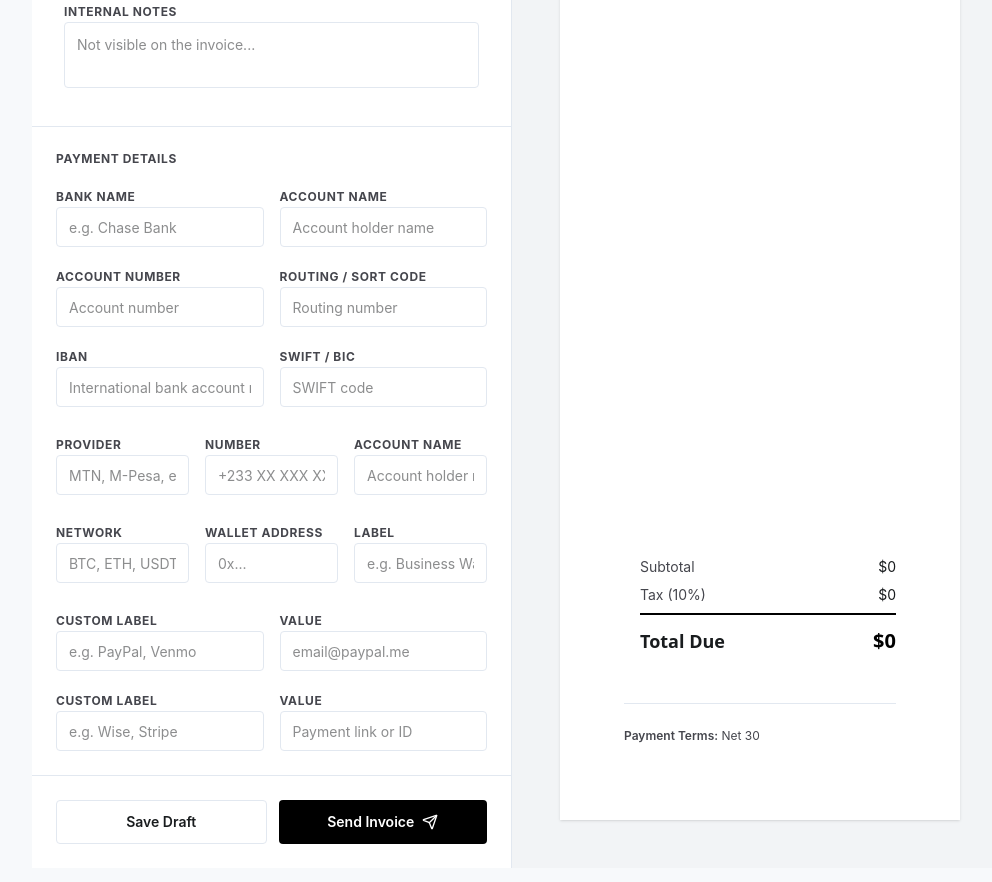
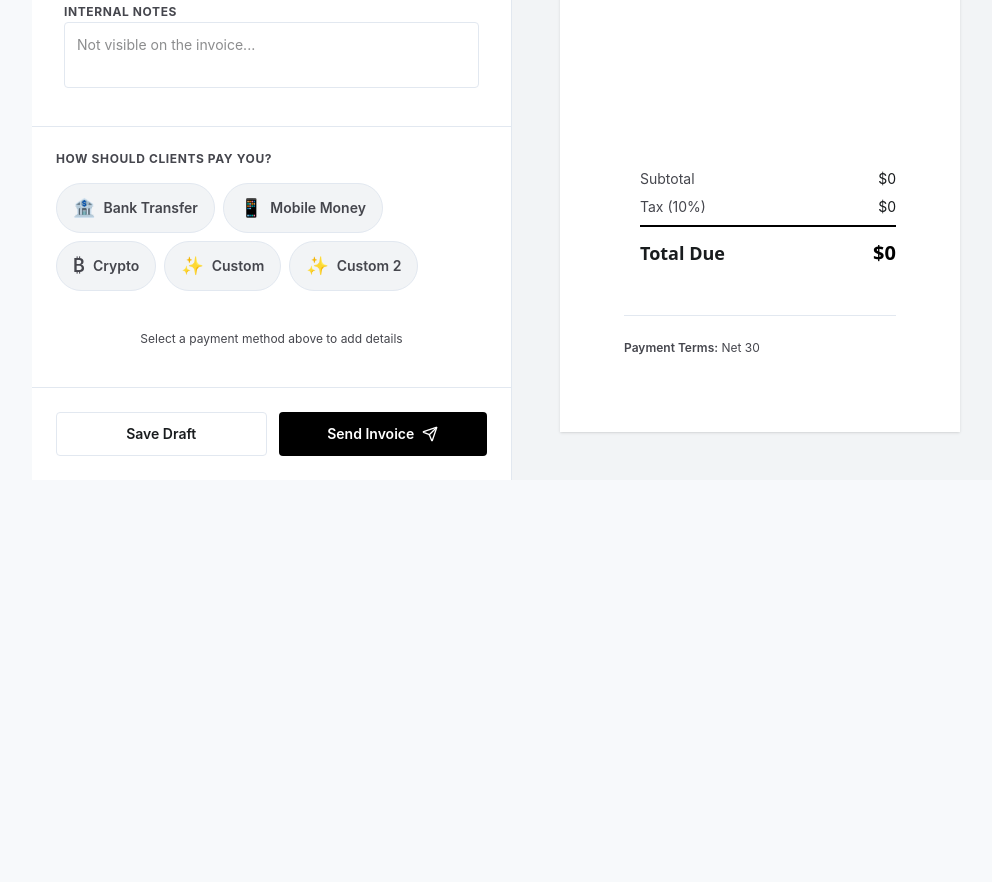
Before and after one commit to jorgeeyy/Invoice-Studio, a React (Vite) app in the folder frontend/: page /invoices/create in a window 1280 px wide. Shown: the part 1060-1942 px from the top of the page, without its empty margins (240-1232 px from the left). After the commit the page ends 1572 px from the top, so only its background shows below. Built offline with nearby package versions, Linux system fonts and the light colour scheme.

Commit message:
feat: refactor payment method handling in CreateInvoice component

```diff
--- a/frontend/src/pages/invoices/CreateInvoice.tsx
+++ b/frontend/src/pages/invoices/CreateInvoice.tsx
@@ -58,22 +58,14 @@ export function CreateInvoice() {
   const [notes, setNotes] = useState('');
   const [internalNotes, setInternalNotes] = useState('');
   const [paymentTerms, setPaymentTerms] = useState('Net 30');
-  const [bankName, setBankName] = useState('');
-  const [bankAccountName, setBankAccountName] = useState('');
-  const [bankAccountNumber, setBankAccountNumber] = useState('');
-  const [bankRoutingNumber, setBankRoutingNumber] = useState('');
-  const [bankIban, setBankIban] = useState('');
-  const [bankSwift, setBankSwift] = useState('');
-  const [momoProvider, setMomoProvider] = useState('');
-  const [momoNumber, setMomoNumber] = useState('');
-  const [momoName, setMomoName] = useState('');
-  const [cryptoNetwork, setCryptoNetwork] = useState('');
-  const [cryptoAddress, setCryptoAddress] = useState('');
-  const [cryptoLabel, setCryptoLabel] = useState('');
-  const [customPayment1Label, setCustomPayment1Label] = useState('');
-  const [customPayment1Value, setCustomPayment1Value] = useState('');
-  const [customPayment2Label, setCustomPayment2Label] = useState('');
-  const [customPayment2Value, setCustomPayment2Value] = useState('');
+  const [activePaymentMethods, setActivePaymentMethods] = useState<Set<string>>(new Set());
+  const [paymentData, setPaymentData] = useState({
+    bank: { name: '', accountName: '', accountNumber: '', routingNumber: '', iban: '', swift: '' },
+    momo: { provider: '', number: '', name: '' },
+    crypto: { network: '', address: '', label: '' },
+    custom1: { label: '', value: '' },
+    custom2: { label: '', value: '' },
+  });
   const [discount, setDiscount] = useState('0');
   const [discountType, setDiscountType] = useState<DiscountType>('percentage');
   const [taxRate, setTaxRate] = useState('10');
@@ -104,6 +96,25 @@ export function CreateInvoice() {
     const newItems = [...items];
     newItems[index] = { ...newItems[index], [field]: value };
     setItems(newItems);
+  };
+
+  const togglePaymentMethod = (method: string) => {
+    setActivePaymentMethods((prev) => {
+      const next = new Set(prev);
+      if (next.has(method)) {
+        next.delete(method);
+      } else {
+        next.add(method);
+      }
+      return next;
+    });
+  };
+
+  const updatePaymentData = (method: string, field: string, value: string) => {
+    setPaymentData((prev) => ({
+      ...prev,
+      [method]: { ...prev[method as keyof typeof prev], [field]: value },
+    }));
   };
 
   const subtotal = items.reduce((sum, item) => {
@@ -489,197 +500,115 @@ export function CreateInvoice() {
 
           {/* Payment Details */}
           <div className="p-6 border-t border-border-subtle">
-            <h3 className="text-xs font-bold text-on-surface-variant uppercase tracking-wider mb-4">Payment Details</h3>
+            <h3 className="text-xs font-bold text-on-surface-variant uppercase tracking-wider mb-4">How should clients pay you?</h3>
 
-            {/* Bank Transfer */}
-            <div className="space-y-4 mb-6">
-              <div className="grid grid-cols-2 gap-4">
-                <div className="space-y-2">
-                  <label className="text-xs font-bold text-on-surface-variant uppercase tracking-wider">Bank Name</label>
-                  <input
-                    type="text"
-                    value={bankName}
-                    onChange={(e) => setBankName(e.target.value)}
-                    className="w-full h-10 border border-border-subtle rounded px-3 text-sm bg-surface-container-lowest"
-                    placeholder="e.g. Chase Bank"
-                  />
+            {/* Payment Method Selector */}
+            <div className="flex flex-wrap gap-2 mb-6">
+              {[
+                { id: 'bank', label: 'Bank Transfer', icon: '🏦' },
+                { id: 'momo', label: 'Mobile Money', icon: '📱' },
+                { id: 'crypto', label: 'Crypto', icon: '₿' },
+                { id: 'custom1', label: 'Custom', icon: '✨' },
+                { id: 'custom2', label: 'Custom 2', icon: '✨' },
+              ].map((method) => (
+                <button
+                  key={method.id}
+                  type="button"
+                  onClick={() => togglePaymentMethod(method.id)}
+                  className={`flex items-center gap-2 px-4 py-2.5 rounded-full text-sm font-semibold transition-all ${
+                    activePaymentMethods.has(method.id)
+                      ? 'bg-secondary text-on-secondary shadow-md scale-105'
+                      : 'bg-surface-container-low text-on-surface-variant hover:bg-surface-container border border-border-subtle'
+                  }`}
+                >
+                  <span className="text-lg">{method.icon}</span>
+                  {method.label}
+                  {activePaymentMethods.has(method.id) && (
+                    <span className="ml-1 w-5 h-5 bg-white/20 rounded-full flex items-center justify-center text-xs">✓</span>
+                  )}
+                </button>
+              ))}
+            </div>
+
+            {/* Bank Transfer Fields */}
+            {activePaymentMethods.has('bank') && (
+              <div className="bg-surface-container-low rounded-xl p-4 mb-4 border border-border-subtle animate-in slide-in-from-top-2 duration-200">
+                <div className="flex items-center gap-2 mb-4">
+                  <span className="text-xl">🏦</span>
+                  <span className="font-semibold text-sm">Bank Transfer Details</span>
                 </div>
-                <div className="space-y-2">
-                  <label className="text-xs font-bold text-on-surface-variant uppercase tracking-wider">Account Name</label>
-                  <input
-                    type="text"
-                    value={bankAccountName}
-                    onChange={(e) => setBankAccountName(e.target.value)}
-                    className="w-full h-10 border border-border-subtle rounded px-3 text-sm bg-surface-container-lowest"
-                    placeholder="Account holder name"
-                  />
+                <div className="grid grid-cols-2 gap-3">
+                  <input type="text" value={paymentData.bank.name} onChange={(e) => updatePaymentData('bank', 'name', e.target.value)} className="h-10 border border-border-subtle rounded-lg px-3 text-sm bg-surface-container-lowest" placeholder="Bank name" />
+                  <input type="text" value={paymentData.bank.accountName} onChange={(e) => updatePaymentData('bank', 'accountName', e.target.value)} className="h-10 border border-border-subtle rounded-lg px-3 text-sm bg-surface-container-lowest" placeholder="Account name" />
+                  <input type="text" value={paymentData.bank.accountNumber} onChange={(e) => updatePaymentData('bank', 'accountNumber', e.target.value)} className="h-10 border border-border-subtle rounded-lg px-3 text-sm bg-surface-container-lowest" placeholder="Account number" />
+                  <input type="text" value={paymentData.bank.routingNumber} onChange={(e) => updatePaymentData('bank', 'routingNumber', e.target.value)} className="h-10 border border-border-subtle rounded-lg px-3 text-sm bg-surface-container-lowest" placeholder="Routing / Sort code" />
+                  <input type="text" value={paymentData.bank.iban} onChange={(e) => updatePaymentData('bank', 'iban', e.target.value)} className="h-10 border border-border-subtle rounded-lg px-3 text-sm bg-surface-container-lowest" placeholder="IBAN (optional)" />
+                  <input type="text" value={paymentData.bank.swift} onChange={(e) => updatePaymentData('bank', 'swift', e.target.value)} className="h-10 border border-border-subtle rounded-lg px-3 text-sm bg-surface-container-lowest" placeholder="SWIFT / BIC (optional)" />
                 </div>
               </div>
-              <div className="grid grid-cols-2 gap-4">
-                <div className="space-y-2">
-                  <label className="text-xs font-bold text-on-surface-variant uppercase tracking-wider">Account Number</label>
-                  <input
-                    type="text"
-                    value={bankAccountNumber}
-                    onChange={(e) => setBankAccountNumber(e.target.value)}
-                    className="w-full h-10 border border-border-subtle rounded px-3 text-sm bg-surface-container-lowest"
-                    placeholder="Account number"
-                  />
+            )}
+
+            {/* Mobile Money Fields */}
+            {activePaymentMethods.has('momo') && (
+              <div className="bg-surface-container-low rounded-xl p-4 mb-4 border border-border-subtle animate-in slide-in-from-top-2 duration-200">
+                <div className="flex items-center gap-2 mb-4">
+                  <span className="text-xl">📱</span>
+                  <span className="font-semibold text-sm">Mobile Money Details</span>
                 </div>
-                <div className="space-y-2">
-                  <label className="text-xs font-bold text-on-surface-variant uppercase tracking-wider">Routing / Sort Code</label>
-                  <input
-                    type="text"
-                    value={bankRoutingNumber}
-                    onChange={(e) => setBankRoutingNumber(e.target.value)}
-                    className="w-full h-10 border border-border-subtle rounded px-3 text-sm bg-surface-container-lowest"
-                    placeholder="Routing number"
-                  />
+                <div className="grid grid-cols-3 gap-3">
+                  <input type="text" value={paymentData.momo.provider} onChange={(e) => updatePaymentData('momo', 'provider', e.target.value)} className="h-10 border border-border-subtle rounded-lg px-3 text-sm bg-surface-container-lowest" placeholder="MTN, M-Pesa..." />
+                  <input type="text" value={paymentData.momo.number} onChange={(e) => updatePaymentData('momo', 'number', e.target.value)} className="h-10 border border-border-subtle rounded-lg px-3 text-sm bg-surface-container-lowest" placeholder="+233 XX XXX XXXX" />
+                  <input type="text" value={paymentData.momo.name} onChange={(e) => updatePaymentData('momo', 'name', e.target.value)} className="h-10 border border-border-subtle rounded-lg px-3 text-sm bg-surface-container-lowest" placeholder="Account name" />
                 </div>
               </div>
-              <div className="grid grid-cols-2 gap-4">
-                <div className="space-y-2">
-                  <label className="text-xs font-bold text-on-surface-variant uppercase tracking-wider">IBAN</label>
-                  <input
-                    type="text"
-                    value={bankIban}
-                    onChange={(e) => setBankIban(e.target.value)}
-                    className="w-full h-10 border border-border-subtle rounded px-3 text-sm bg-surface-container-lowest"
-                    placeholder="International bank account number"
-                  />
+            )}
+
+            {/* Crypto Fields */}
+            {activePaymentMethods.has('crypto') && (
+              <div className="bg-surface-container-low rounded-xl p-4 mb-4 border border-border-subtle animate-in slide-in-from-top-2 duration-200">
+                <div className="flex items-center gap-2 mb-4">
+                  <span className="text-xl">₿</span>
+                  <span className="font-semibold text-sm">Crypto Wallet Details</span>
                 </div>
-                <div className="space-y-2">
-                  <label className="text-xs font-bold text-on-surface-variant uppercase tracking-wider">SWIFT / BIC</label>
-                  <input
-                    type="text"
-                    value={bankSwift}
-                    onChange={(e) => setBankSwift(e.target.value)}
-                    className="w-full h-10 border border-border-subtle rounded px-3 text-sm bg-surface-container-lowest"
-                    placeholder="SWIFT code"
-                  />
+                <div className="grid grid-cols-3 gap-3">
+                  <input type="text" value={paymentData.crypto.network} onChange={(e) => updatePaymentData('crypto', 'network', e.target.value)} className="h-10 border border-border-subtle rounded-lg px-3 text-sm bg-surface-container-lowest" placeholder="BTC, ETH, USDT..." />
+                  <input type="text" value={paymentData.crypto.address} onChange={(e) => updatePaymentData('crypto', 'address', e.target.value)} className="h-10 border border-border-subtle rounded-lg px-3 text-sm bg-surface-container-lowest col-span-2" placeholder="Wallet address" />
+                  <input type="text" value={paymentData.crypto.label} onChange={(e) => updatePaymentData('crypto', 'label', e.target.value)} className="h-10 border border-border-subtle rounded-lg px-3 text-sm bg-surface-container-lowest" placeholder="Label (optional)" />
                 </div>
               </div>
-            </div>
+            )}
 
-            {/* Mobile Money */}
-            <div className="space-y-4 mb-6">
-              <div className="grid grid-cols-3 gap-4">
-                <div className="space-y-2">
-                  <label className="text-xs font-bold text-on-surface-variant uppercase tracking-wider">Provider</label>
-                  <input
-                    type="text"
-                    value={momoProvider}
-                    onChange={(e) => setMomoProvider(e.target.value)}
-                    className="w-full h-10 border border-border-subtle rounded px-3 text-sm bg-surface-container-lowest"
-                    placeholder="MTN, M-Pesa, etc."
-                  />
+            {/* Custom 1 Fields */}
+            {activePaymentMethods.has('custom1') && (
+              <div className="bg-surface-container-low rounded-xl p-4 mb-4 border border-border-subtle animate-in slide-in-from-top-2 duration-200">
+                <div className="flex items-center gap-2 mb-4">
+                  <span className="text-xl">✨</span>
+                  <span className="font-semibold text-sm">Custom Payment Method</span>
                 </div>
-                <div className="space-y-2">
-                  <label className="text-xs font-bold text-on-surface-variant uppercase tracking-wider">Number</label>
-                  <input
-                    type="text"
-                    value={momoNumber}
-                    onChange={(e) => setMomoNumber(e.target.value)}
-                    className="w-full h-10 border border-border-subtle rounded px-3 text-sm bg-surface-container-lowest"
-                    placeholder="+233 XX XXX XXXX"
-                  />
-                </div>
-                <div className="space-y-2">
-                  <label className="text-xs font-bold text-on-surface-variant uppercase tracking-wider">Account Name</label>
-                  <input
-                    type="text"
-                    value={momoName}
-                    onChange={(e) => setMomoName(e.target.value)}
-                    className="w-full h-10 border border-border-subtle rounded px-3 text-sm bg-surface-container-lowest"
-                    placeholder="Account holder name"
-                  />
+                <div className="grid grid-cols-2 gap-3">
+                  <input type="text" value={paymentData.custom1.label} onChange={(e) => updatePaymentData('custom1', 'label', e.target.value)} className="h-10 border border-border-subtle rounded-lg px-3 text-sm bg-surface-container-lowest" placeholder="e.g. PayPal, Venmo, Wise" />
+                  <input type="text" value={paymentData.custom1.value} onChange={(e) => updatePaymentData('custom1', 'value', e.target.value)} className="h-10 border border-border-subtle rounded-lg px-3 text-sm bg-surface-container-lowest" placeholder="Email, link, or ID" />
                 </div>
               </div>
-            </div>
+            )}
 
-            {/* Crypto */}
-            <div className="space-y-4 mb-6">
-              <div className="grid grid-cols-3 gap-4">
-                <div className="space-y-2">
-                  <label className="text-xs font-bold text-on-surface-variant uppercase tracking-wider">Network</label>
-                  <input
-                    type="text"
-                    value={cryptoNetwork}
-                    onChange={(e) => setCryptoNetwork(e.target.value)}
-                    className="w-full h-10 border border-border-subtle rounded px-3 text-sm bg-surface-container-lowest"
-                    placeholder="BTC, ETH, USDT, etc."
-                  />
+            {/* Custom 2 Fields */}
+            {activePaymentMethods.has('custom2') && (
+              <div className="bg-surface-container-low rounded-xl p-4 mb-4 border border-border-subtle animate-in slide-in-from-top-2 duration-200">
+                <div className="flex items-center gap-2 mb-4">
+                  <span className="text-xl">✨</span>
+                  <span className="font-semibold text-sm">Another Payment Method</span>
                 </div>
-                <div className="space-y-2">
-                  <label className="text-xs font-bold text-on-surface-variant uppercase tracking-wider">Wallet Address</label>
-                  <input
-                    type="text"
-                    value={cryptoAddress}
-                    onChange={(e) => setCryptoAddress(e.target.value)}
-                    className="w-full h-10 border border-border-subtle rounded px-3 text-sm bg-surface-container-lowest"
-                    placeholder="0x..."
-                  />
-                </div>
-                <div className="space-y-2">
-                  <label className="text-xs font-bold text-on-surface-variant uppercase tracking-wider">Label</label>
-                  <input
-                    type="text"
-                    value={cryptoLabel}
-                    onChange={(e) => setCryptoLabel(e.target.value)}
-                    className="w-full h-10 border border-border-subtle rounded px-3 text-sm bg-surface-container-lowest"
-                    placeholder="e.g. Business Wallet"
-                  />
+                <div className="grid grid-cols-2 gap-3">
+                  <input type="text" value={paymentData.custom2.label} onChange={(e) => updatePaymentData('custom2', 'label', e.target.value)} className="h-10 border border-border-subtle rounded-lg px-3 text-sm bg-surface-container-lowest" placeholder="e.g. Stripe, Cash App" />
+                  <input type="text" value={paymentData.custom2.value} onChange={(e) => updatePaymentData('custom2', 'value', e.target.value)} className="h-10 border border-border-subtle rounded-lg px-3 text-sm bg-surface-container-lowest" placeholder="Payment link or ID" />
                 </div>
               </div>
-            </div>
+            )}
 
-            {/* Custom Payment Methods */}
-            <div className="space-y-4">
-              <div className="grid grid-cols-2 gap-4">
-                <div className="space-y-2">
-                  <label className="text-xs font-bold text-on-surface-variant uppercase tracking-wider">Custom Label</label>
-                  <input
-                    type="text"
-                    value={customPayment1Label}
-                    onChange={(e) => setCustomPayment1Label(e.target.value)}
-                    className="w-full h-10 border border-border-subtle rounded px-3 text-sm bg-surface-container-lowest"
-                    placeholder="e.g. PayPal, Venmo"
-                  />
-                </div>
-                <div className="space-y-2">
-                  <label className="text-xs font-bold text-on-surface-variant uppercase tracking-wider">Value</label>
-                  <input
-                    type="text"
-                    value={customPayment1Value}
-                    onChange={(e) => setCustomPayment1Value(e.target.value)}
-                    className="w-full h-10 border border-border-subtle rounded px-3 text-sm bg-surface-container-lowest"
-                    placeholder="email@paypal.me"
-                  />
-                </div>
-              </div>
-              <div className="grid grid-cols-2 gap-4">
-                <div className="space-y-2">
-                  <label className="text-xs font-bold text-on-surface-variant uppercase tracking-wider">Custom Label</label>
-                  <input
-                    type="text"
-                    value={customPayment2Label}
-                    onChange={(e) => setCustomPayment2Label(e.target.value)}
-                    className="w-full h-10 border border-border-subtle rounded px-3 text-sm bg-surface-container-lowest"
-                    placeholder="e.g. Wise, Stripe"
-                  />
-                </div>
-                <div className="space-y-2">
-                  <label className="text-xs font-bold text-on-surface-variant uppercase tracking-wider">Value</label>
-                  <input
-                    type="text"
-                    value={customPayment2Value}
-                    onChange={(e) => setCustomPayment2Value(e.target.value)}
-                    className="w-full h-10 border border-border-subtle rounded px-3 text-sm bg-surface-container-lowest"
-                    placeholder="Payment link or ID"
-                  />
-                </div>
-              </div>
-            </div>
+            {activePaymentMethods.size === 0 && (
+              <p className="text-on-surface-variant text-xs text-center py-4">Select a payment method above to add details</p>
+            )}
           </div>
 
           {/* Sticky Actions */}
@@ -722,11 +651,11 @@ export function CreateInvoice() {
             notes={notes}
             paymentTerms={paymentTerms}
             paymentDetails={{
-              bank: { name: bankName, accountName: bankAccountName, accountNumber: bankAccountNumber, routingNumber: bankRoutingNumber, iban: bankIban, swift: bankSwift },
-              momo: { provider: momoProvider, number: momoNumber, name: momoName },
-              crypto: { network: cryptoNetwork, address: cryptoAddress, label: cryptoLabel },
-              custom1: { label: customPayment1Label, value: customPayment1Value },
-              custom2: { label: customPayment2Label, value: customPayment2Value },
+              bank: paymentData.bank,
+              momo: paymentData.momo,
+              crypto: paymentData.crypto,
+              custom1: paymentData.custom1,
+              custom2: paymentData.custom2,
             }}
             currencySymbol={currencySymbol}
           />
```
